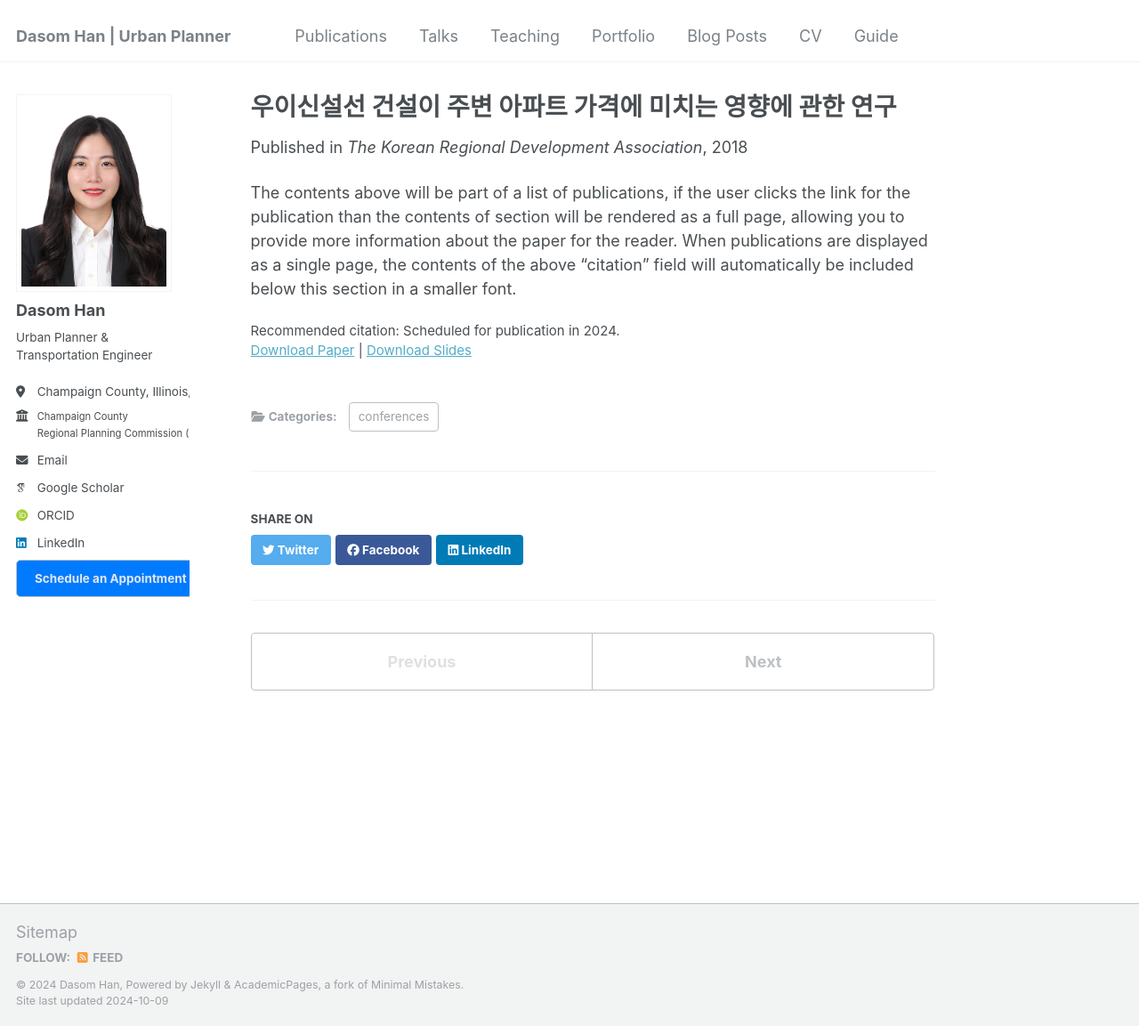
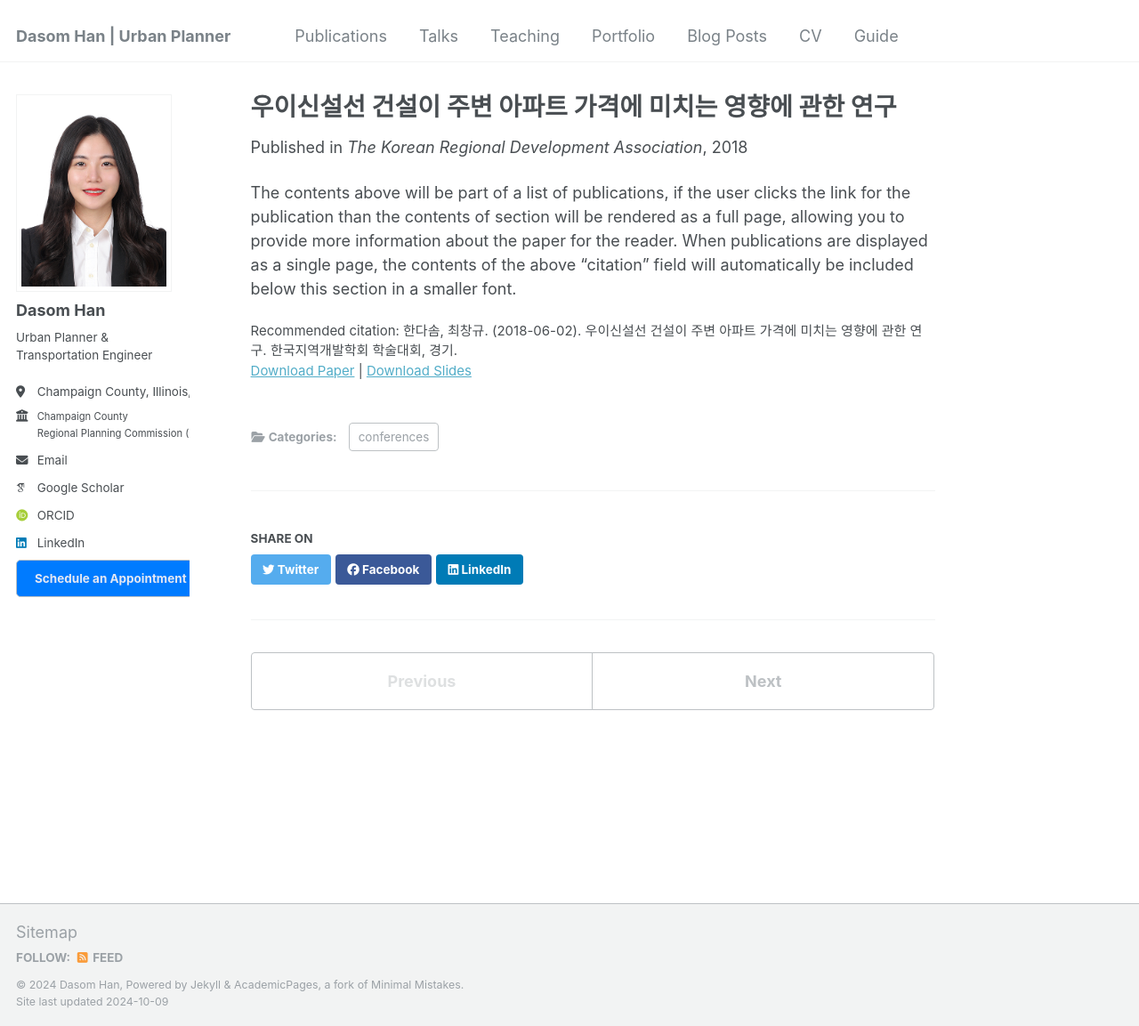
Before and after one commit to dasomh/dasomh.github.io, a Jekyll site: the page built from _publications/2009-10-01-paper-title-number-1.md, in a window 1280 px wide and 1153 px high. Shown: the whole window at 89% size. Built offline with Jekyll 4.4.1, drawn with Linux system fonts in a browser that asks for light colours; some web fonts are replaced.

Commit message:
Update 2009-10-01-paper-title-number-1.md

```diff
--- a/_publications/2009-10-01-paper-title-number-1.md
+++ b/_publications/2009-10-01-paper-title-number-1.md
@@ -8,7 +8,7 @@ date: 2018-06-01
 venue: 'The Korean Regional Development Association'
 slidesurl: 'http://academicpages.github.io/files/slides1.pdf'
 paperurl: 'https://www.dbpia.co.kr/Journal/articleDetail?nodeId=NODE07564440'
-citation: 'Scheduled for publication in 2024.'
+citation: '한다솜, 최창규. (2018-06-02). 우이신설선 건설이 주변 아파트 가격에 미치는 영향에 관한 연구. 한국지역개발학회 학술대회, 경기.'
 ---
 
 The contents above will be part of a list of publications, if the user clicks the link for the publication than the contents of section will be rendered as a full page, allowing you to provide more information about the paper for the reader. When publications are displayed as a single page, the contents of the above "citation" field will automatically be included below this section in a smaller font.
```
